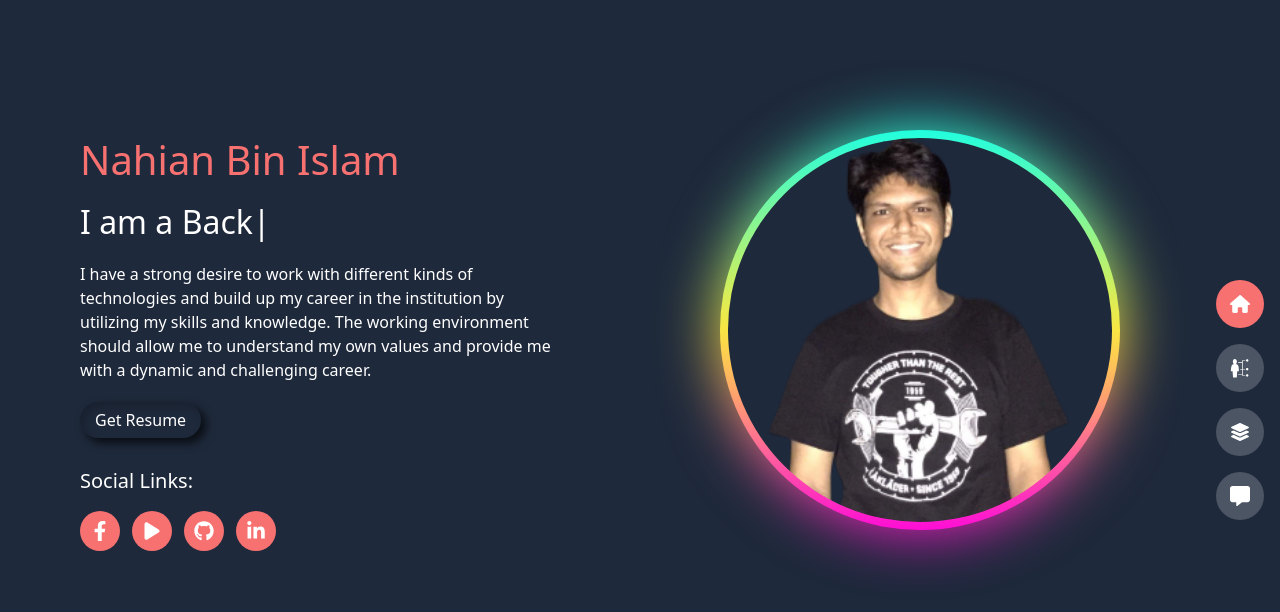
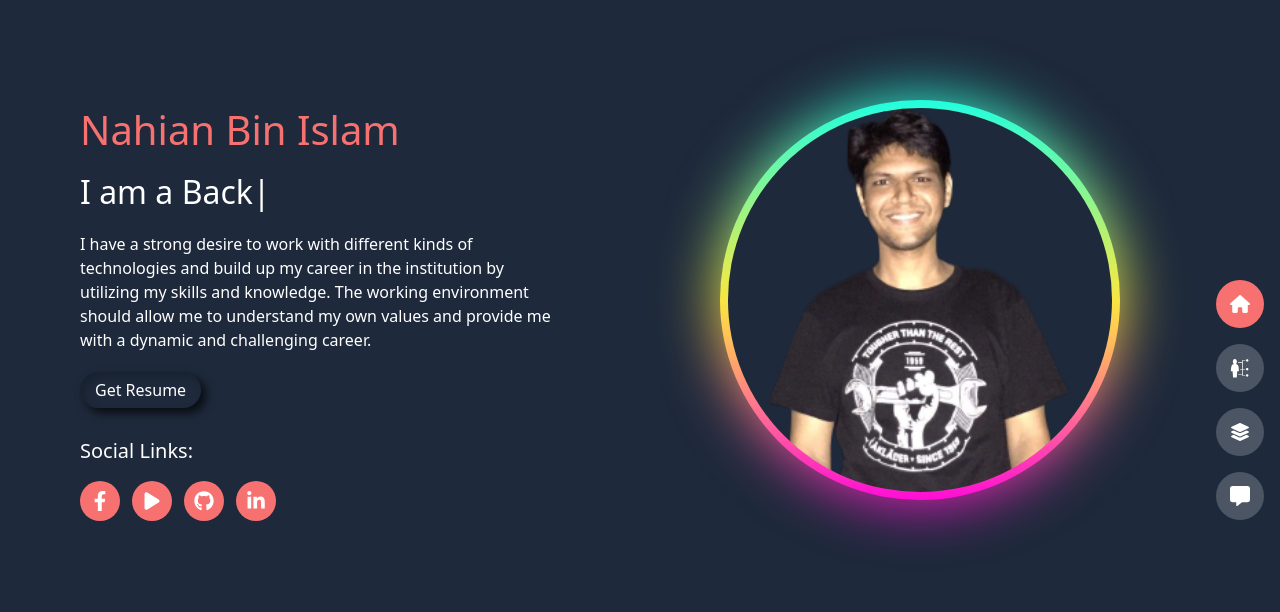
Before and after one commit to nahianku1/react-portfolio, a React (Vite) app: page / in a window 1280 px wide. Shown: the top 612 px of the page. Built offline with nearby package versions, Linux system fonts and the light colour scheme.

Commit message:
margin edited

```diff
--- a/src/components/layouts/Home/Home.tsx
+++ b/src/components/layouts/Home/Home.tsx
@@ -4,7 +4,7 @@ import { motion } from "framer-motion";
 function Home() {
   return (
     <div className="px-[80px]  pt-[40px] md:pt-[100px] pb-[130px] md:pb-0">
-      <div className="flex flex-wrap-reverse mt-[30px] gap-4 md:gap-0 justify-center md:flex-nowrap md:justify-between">
+      <div className="flex flex-wrap-reverse gap-4 md:gap-0 justify-center md:flex-nowrap md:justify-between">
         <div className="flex flex-col items-start gap-2">
           <motion.p
             initial={{ x: "-100vw" }}
@@ -126,7 +126,7 @@ function Home() {
           initial={{ y: "-100vh" }}
           animate={{ y: 0 }}
           transition={{ type: "tween", duration: 1.3, easing: "ease" }}
-          className="min-w-[300px] md:min-w-[400px] md:mr-[80px] min-h-[300px] md:h-[400px] rounded-full  relative bg-gradient-to-b from-[#14ffe9] via-[#ffeb3b] to-[#ff00e0] "
+          className="min-w-[300px] mb-[35px] md:mb-0 md:min-w-[400px] md:mr-[80px] min-h-[300px] md:h-[400px] rounded-full  relative bg-gradient-to-b from-[#14ffe9] via-[#ffeb3b] to-[#ff00e0] "
         >
           <div className="absolute z-30 bg-slate-800 rounded-full inset-2 bg-no-repeat bg-cover bg-[url(/himel.png)]"></div>
           <div className="absolute w-full h-full z-20 rounded-full  bg-gradient-to-b from-[#14ffe9] via-[#ffeb3b] to-[#ff00e0] [filter:blur(30px)]"></div>
```
